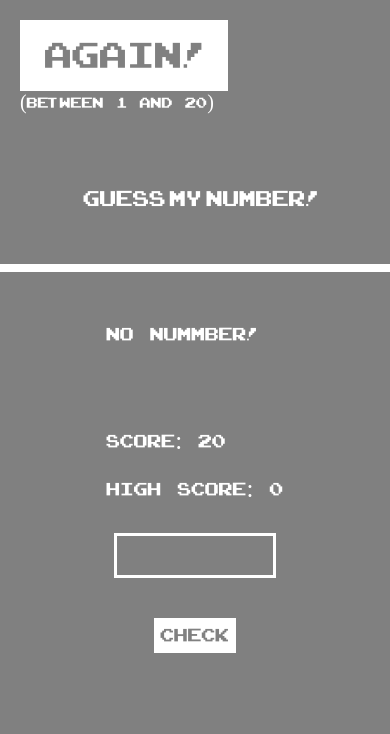
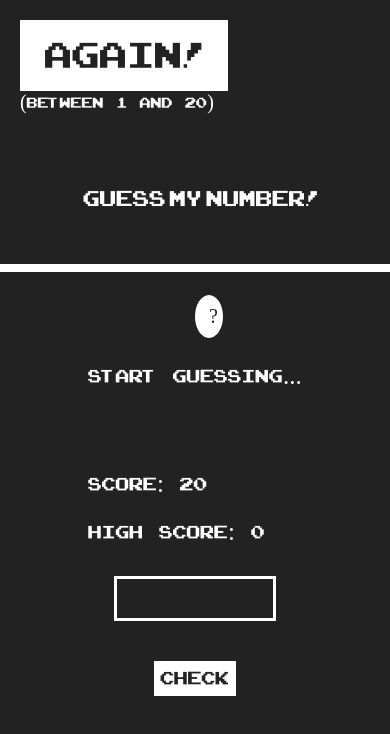
Before and after one commit to Hamedarki/guess-game, a plain HTML site: page index.html in a window 390 px wide. Both pictures are taken after a click on the button "again!". Drawn offline with Linux system fonts and the light colour scheme.

Commit message:
again button added

```diff
--- a/app.js
+++ b/app.js
@@ -1,9 +1,20 @@
 "use strict"
 
 
-const secretNumber = Math.trunc(Math.random() * 20) + 1;
+let secretNumber = Math.trunc(Math.random() * 20) + 1;
 let score = 20;
 
+document.querySelector(".again").addEventListener("click", function() {
+    score = 20;
+    secretNumber = Math.trunc(Math.random() * 20) + 1;
+    document.querySelector(".message").textContent = "Start guessing...";
+    document.querySelector(".section").style.background = "#222";
+    document.querySelector(".score").textContent = `score: ${score}`;
+    document.querySelector(".number").style.display = "block";
+    document.querySelector(".icon").style.display = "none";
+    document.querySelector(".guess").value = '';
+
+})
 
 document.querySelector(".check").addEventListener("click", function() {
     const guess = Number((document.querySelector(".guess").value));
--- a/index.html
+++ b/index.html
@@ -14,7 +14,7 @@
 
 <body>
     <section class="section">
-        <div class="top"><button>again!</button>
+        <div class="top"><button class="again">again!</button>
             <p> (between 1 and 20)</p>
         </div>
         <p class="my-number">guess my number!</p>
@@ -23,7 +23,7 @@
         <i class=" icon" style="display: none;">🥇</i>
         <div class="sec">
             <div class="sec-one">
-                <p class="message">No Nummber!</p>
+                <p class="message">Start guessing...</p>
                 <p class="score">score: 20</p>
                 <p class="highScore">high Score: 0</p>
             </div>
--- a/style/sass/style.scss
+++ b/style/sass/style.scss
@@ -5,7 +5,7 @@
 
 body {
     font-family: pixel;
-    background-color: gray;
+    background-color: #222;
 }
 
 html {
@@ -21,7 +21,7 @@ html {
 }
 
 section {
-    background-color: grey;
+    background-color: #222;
     width: 100vw;
     height: 100vh;
     display: flex;
@@ -44,7 +44,7 @@ section {
             padding-left: 2.5rem;
             font-size: 5rem;
             cursor: pointer;
-            color: gray;
+            color: #222;
             &:hover {
                 outline: 4px solid black;
                 transition: all ease-in-out .3s;
@@ -71,19 +71,21 @@ section {
     .number {
         font-size: 2rem;
         font-family: inherit;
-        color: gray;
+        color: #222;
         position: absolute;
         background-color: white;
-        padding: 1rem;
+        padding: 1rem 1.4rem;
         border-radius: 50%;
+        text-align: center;
         left: 50%;
-        top: 35%;
+        right: 50%;
+        top: 35vh;
     }
     .icon {
         font-style: normal;
         font-size: 2rem;
         font-family: inherit;
-        color: gray;
+        color: #222;
         position: absolute;
         background-color: white;
         padding: 1rem;
@@ -138,7 +140,7 @@ section {
                 font-size: 2.5rem;
                 background-color: white;
                 cursor: pointer;
-                color: gray;
+                color: #222;
                 font-family: inherit;
                 border: none;
                 margin: auto;
@@ -153,13 +155,17 @@ section {
 
 @media (max-width:480px) {
     .icon {
-        margin-top: 5rem;
-        margin-right: 5rem;
+        margin-bottom: 3rem;
+        position: absolute;
+        padding-bottom: 4rem;
+    }
+    .sec {
+        margin-top: 4rem;
     }
     .number {
         display: none;
     }
     section {
-        height: 100%;
+        height: 100vh;
     }
 }
```
Also changed, not shown: style/css/style.css, 1 other file.
